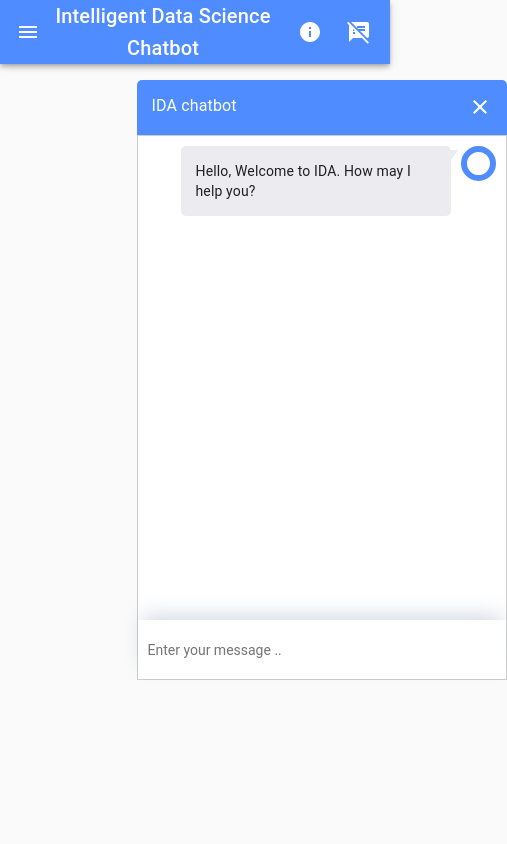
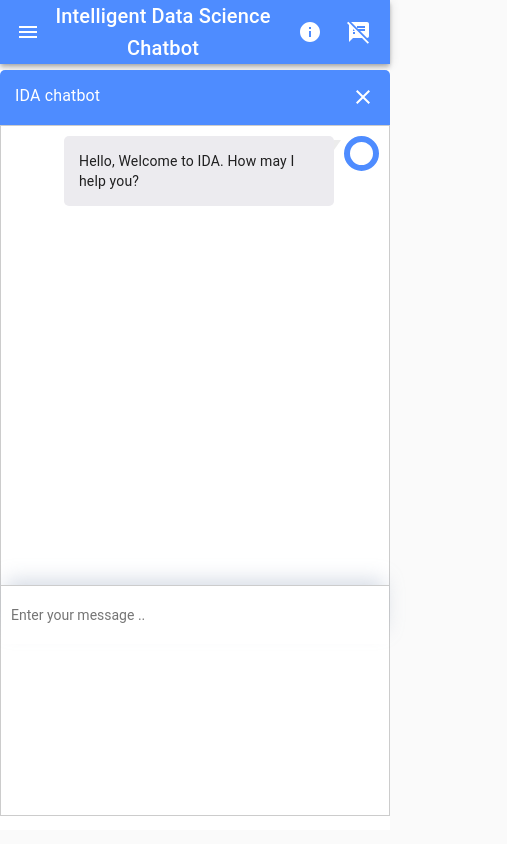
Before and after one commit to dice-group/IDA, a React (Create React App) app in the folder frontend/: page / in a window 390 px wide. Shown: the whole page, 507 px wide, since content can reach past the window. Built offline with nearby package versions, Linux system fonts and the light colour scheme.

Commit message:
feat(ida-142): tried some responsiveness

```diff
--- a/frontend/src/components/chatbot/chatbotcomp.css
+++ b/frontend/src/components/chatbot/chatbotcomp.css
@@ -134,3 +134,29 @@
   border: none;
   outline: none;
 }
+
+@media (max-width: 576px) {
+  .chatbox {
+    left: 0;
+    top: 70px;
+    background: #fff;
+    width: 100%;
+    height: 90%;
+  }
+
+  .chatbox .chatbox-chat-area {
+    height: 91%;
+  }
+
+  .chatbox-chat-area .chat-area-msgs {
+    height: 455px;
+  }
+
+  .chatbox-chat-area .chat-area-input input {
+    box-shadow: 0 -10px 20px -5px rgba(150, 165, 190, 0.4);
+    padding-left: 10px;
+    width: 100%;
+    outline: none;
+    border-top: solid 1px #ccc;
+  }
+}
--- a/frontend/src/components/chatbot/chatbotcomp.js
+++ b/frontend/src/components/chatbot/chatbotcomp.js
@@ -151,11 +151,11 @@ export default class ChatApp extends React.Component {
 							{this.state.title}
 						</div>
 						<div>
-							<CloseIcon onClick={this.handlebutton.bind(this)} className="chatbot-close" />
+							<CloseIcon onClick={this.handlebutton} className="chatbot-close" />
 						</div>
                     </div>
-                    <div className="chatbox-chat-area">
-                        <div className="chat-area-msgs" id="chat-area-msgs">
+                    <div className="chatbox-chat-area clearfix">
+                        <div className="chat-area-msgs clearfix" id="chat-area-msgs">
                             {
                                 this.state.messages.map((val, i) => {
                                     if (val.sender === "user") {
@@ -184,9 +184,9 @@ export default class ChatApp extends React.Component {
                                 })
                             }
                         </div>
-                        <div className="chat-area-input" >
+                        <div className="chat-area-input clearfix" >
                             <IDALinearProgress hide={this.state.hideProgress} />
-                            <input type="text" id="chat-input" placeholder="Enter your message .." onKeyUp={this.messageSend} autoFocus={true} />
+                            <input type="text" id="chat-input" placeholder="Enter your message .." onKeyUp={this.messageSend} />
                         </div>
                     </div>
                 </div>
--- a/frontend/src/components/home.css
+++ b/frontend/src/components/home.css
@@ -77,3 +77,9 @@
     transition: transform 225ms cubic-bezier(0, 0, 0.2, 1) 0ms;
   }
 }
+
+@media (max-width: 576px) {
+  h6.title-heading {
+    font-size: 16px;
+  }
+}
```
